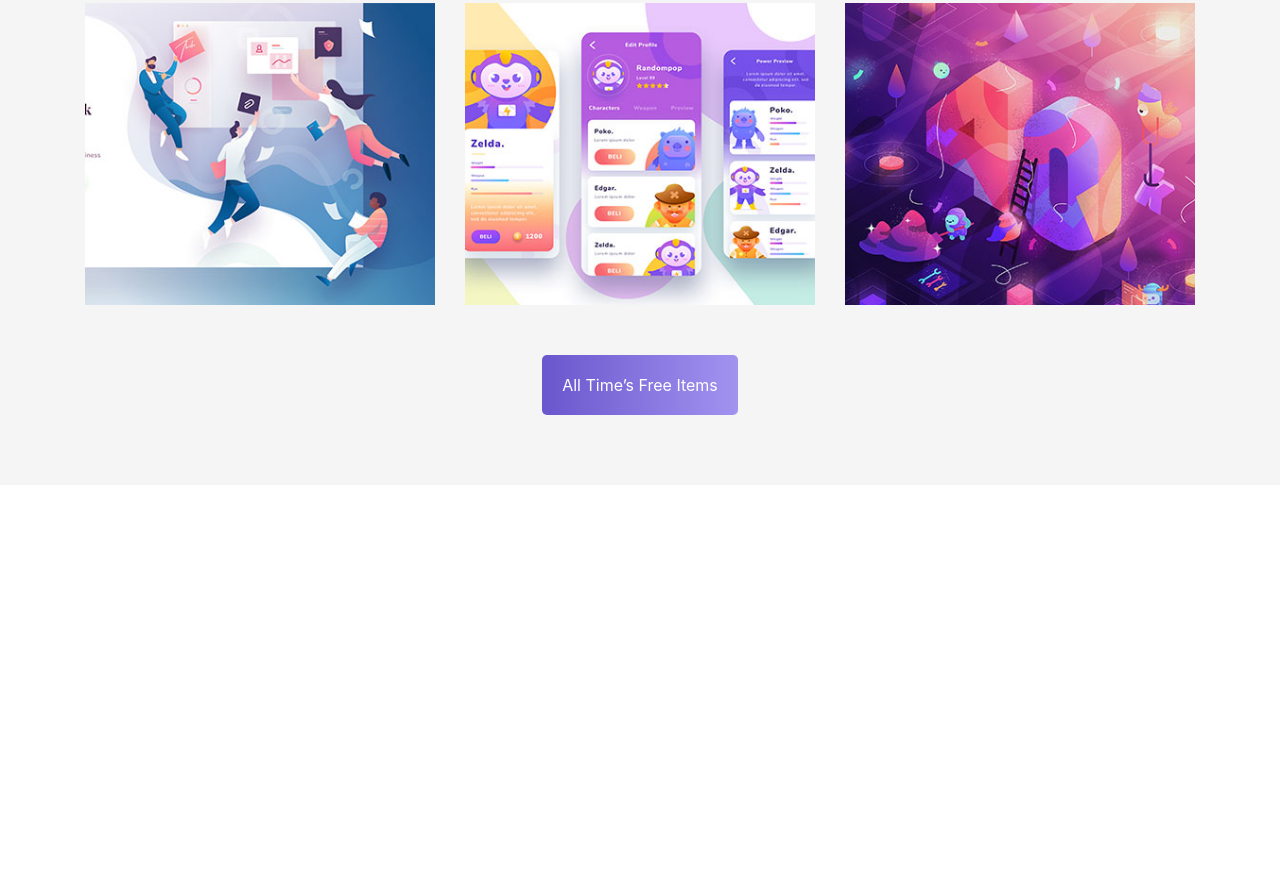
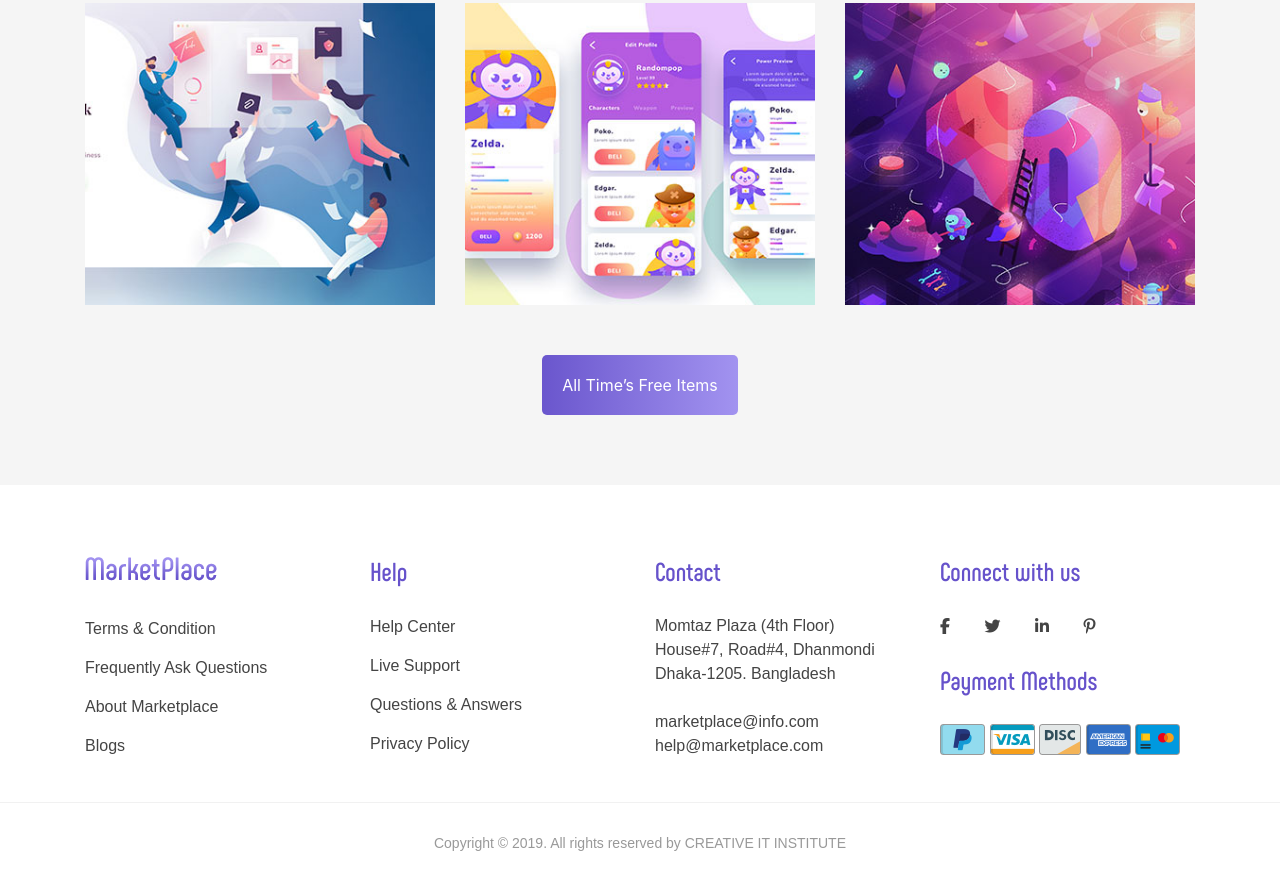
Before and after one commit to ashrafulash/marketplace, a plain HTML site: page index.html in a window 1280 px wide. Shown: the part 1816-2700 px from the top of the page. Before the commit the page ends 2301 px from the top, so only its background shows below. Drawn offline with Linux system fonts and the light colour scheme.

Commit message:
home page finished

```diff
--- a/css/style.css
+++ b/css/style.css
@@ -9,6 +9,10 @@
 
 /*import font from google fonts*/
 @import url('https://fonts.googleapis.com/css?family=Arimo:400,700&display=swap');
+@font-face{
+    src:url(../fonts/Phenomena-Bold.ttf);
+    font-family: pheno;
+}
 
 /*============================
       TABLE OF CONTENT
@@ -35,6 +39,10 @@ a,
 a:hover{
     text-decoration: none;
     display: inline-block;
+}
+
+img{
+    vertical-align: middle;
 }
 
 ul,ol{
@@ -355,3 +363,75 @@ input:focus{
 /*=============================
     footer part css
 ===============================*/
+.footer_part{
+    padding: 70px 0 30px 0;
+    background: var(--wh-col);
+}
+
+.footer_logo{
+    padding-bottom: 35px;
+}
+
+.footer_col_one{}
+.footer_col_one ul{}
+.footer_col_one ul li{
+    padding-bottom: 14px;
+}
+
+.footer_col_one ul li a,
+.footer_col_two ul li a,
+.footer_col_four ul li a,
+.footer_col_three ul li p
+{
+    font-family: 'Arimo',sans-serif;
+    font-weight: 400;
+    color: var(--44-col);
+    transition: .2s;
+}
+
+.footer_col_one ul li a:hover,
+.footer_col_four ul li a:hover,
+.footer_col_two ul li a:hover{
+    color: var(--brand-col);
+}
+
+.footer_col_two ul li{
+    padding-bottom: 14px;
+}
+
+.footer_col_three ul li:first-child{
+    padding-bottom: 24px;
+}
+.footer_col_four ul:nth-child(2) li a{
+  margin-right: 30px;
+}
+
+.footer_col_four ul:nth-child(2){
+    padding-bottom: 25px;
+}
+
+
+
+
+.footer_title{
+    padding-bottom: 28px;
+}
+
+
+.footer_title h2{
+    color: var(--brand-col);
+    font-size: 26px;
+    font-family: 'pheno',sans-serif;
+}
+
+.copyright{
+    padding-top: 30px;
+    border-top: 1px solid #f1f1f1;
+    margin-top: 30px;
+}
+
+.copyright p{
+    font-family: 'Arimo',sans-serif;
+    font-size: 14px;
+    color: #999;
+}
--- a/index.html
+++ b/index.html
@@ -293,7 +293,89 @@
     ==========================-->
     <section class="footer_part">
         <div class="container">
+            <div class="row">
+                <div class="col-lg-3">
+                <div class="footer_col_one">
+                    <div class="footer_logo">
+                        <img src="images/footer_logo.png" alt="footer_logo">
+                    </div>
+                    <ul>
+                        <li><a href="#">Terms &amp; Condition</a></li>
+                        <li><a href="#">Frequently Ask Questions</a></li>
+                        <li><a href="#">About Marketplace</a></li>
+                        <li><a href="#">Blogs</a></li>
+                    </ul>
+                </div>
+            </div>
+            <div class="col-lg-3">
+                <div class="footer_col_two">
+                    <div class="footer_title">
+                        <h2>Help</h2>
+                    </div>
+                    <ul>
+                        <li><a href="#">Help Center</a></li>
+                        <li><a href="#">Live Support</a></li>
+                        <li><a href="#">Questions &amp; Answers</a></li>
+                        <li><a href="#">Privacy Policy</a></li>
+                    </ul>
+                </div>
+            </div>
+            <div class="col-lg-3">
+                   <div class="footer_col_three">
+                    <div class="footer_title">
+                        <h2>Contact</h2>
+                    </div>
+                    <ul>
+                        <li>
+                            <p>Momtaz Plaza (4th Floor)</p>
+                            <p>House#7, Road#4, Dhanmondi</p>
+                            <p>Dhaka-1205. Bangladesh</p>
+                        </li>
+                        <li>
+                            <p>marketplace@info.com</p>
+                            <p>help@marketplace.com</p>
+                        </li>
+                    </ul>
+                </div>
+            </div>
+            <div class="col-lg-3">
+                <div class="footer_col_four">
+                    <div class="footer_title">
+                        <h2>Connect with us</h2>
+                    </div>
+                    <ul>
+                        <li>
+                            <a href="#"><i class="fab fa-facebook-f"></i></a>
+                            <a href="#"><i class="fab fa-twitter"></i></a>
+                            <a href="#"><i class="fab fa-linkedin-in"></i></a>
+                            <a href="#"><i class="fab fa-pinterest-p"></i></a>
+                        </li>
+                    </ul>
 
+                      <div class="footer_title">
+                        <h2>Payment Methods</h2>
+                    </div>
+                    <ul>
+                        <li>
+                           <a href="#"><img src="images/paypal_icon.png" alt="footer_icon"></a>
+
+                           <a href="#"><img src="images/visa_icon.png" alt="footer_icon"></a>
+
+                           <a href="#"><img src="images/disc_icon.png" alt="footer_icon"></a>
+
+                           <a href="#"><img src="images/express_icon.png" alt="footer_icon"></a>
+
+                           <a href="#"><img src="images/card_icon.png" alt="footer_icon"></a>
+                        </li>
+                    </ul>
+                </div>
+            </div>
+            </div>
+        </div>
+        <div class="copyright">
+            <div class="container text-center">
+                <p>Copyright &copy; 2019. All rights reserved by CREATIVE IT INSTITUTE</p>
+            </div>
         </div>
     </section>
     <!--=========================
```
Also changed, not shown: fonts/Phenomena-Bold.ttf (added), images/card_icon.png (added), images/disc_icon.png (added), images/express_icon.png (added), images/footer_logo.png (added), images/paypal_icon.png (added), images/visa_icon.png (added).
